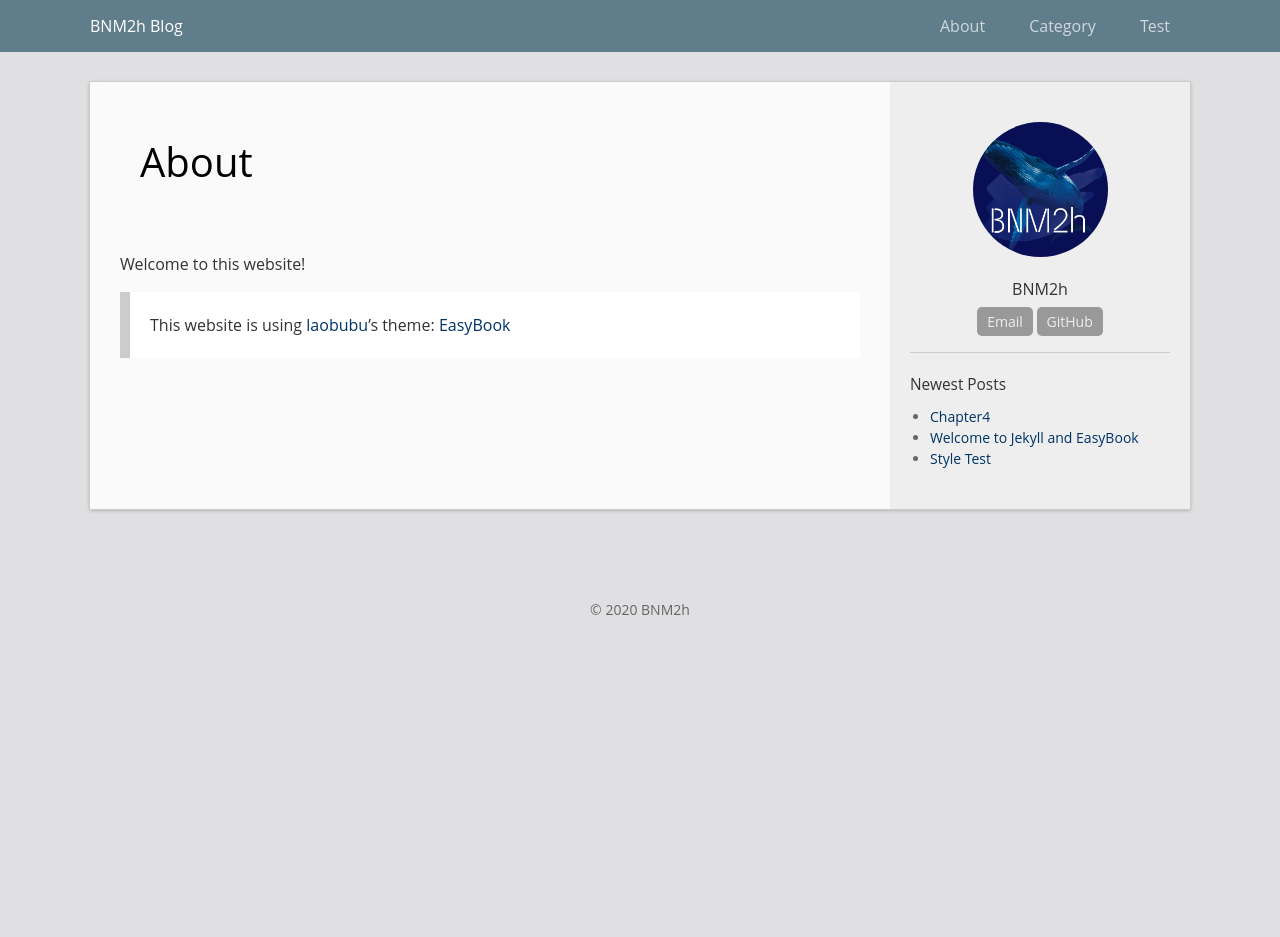
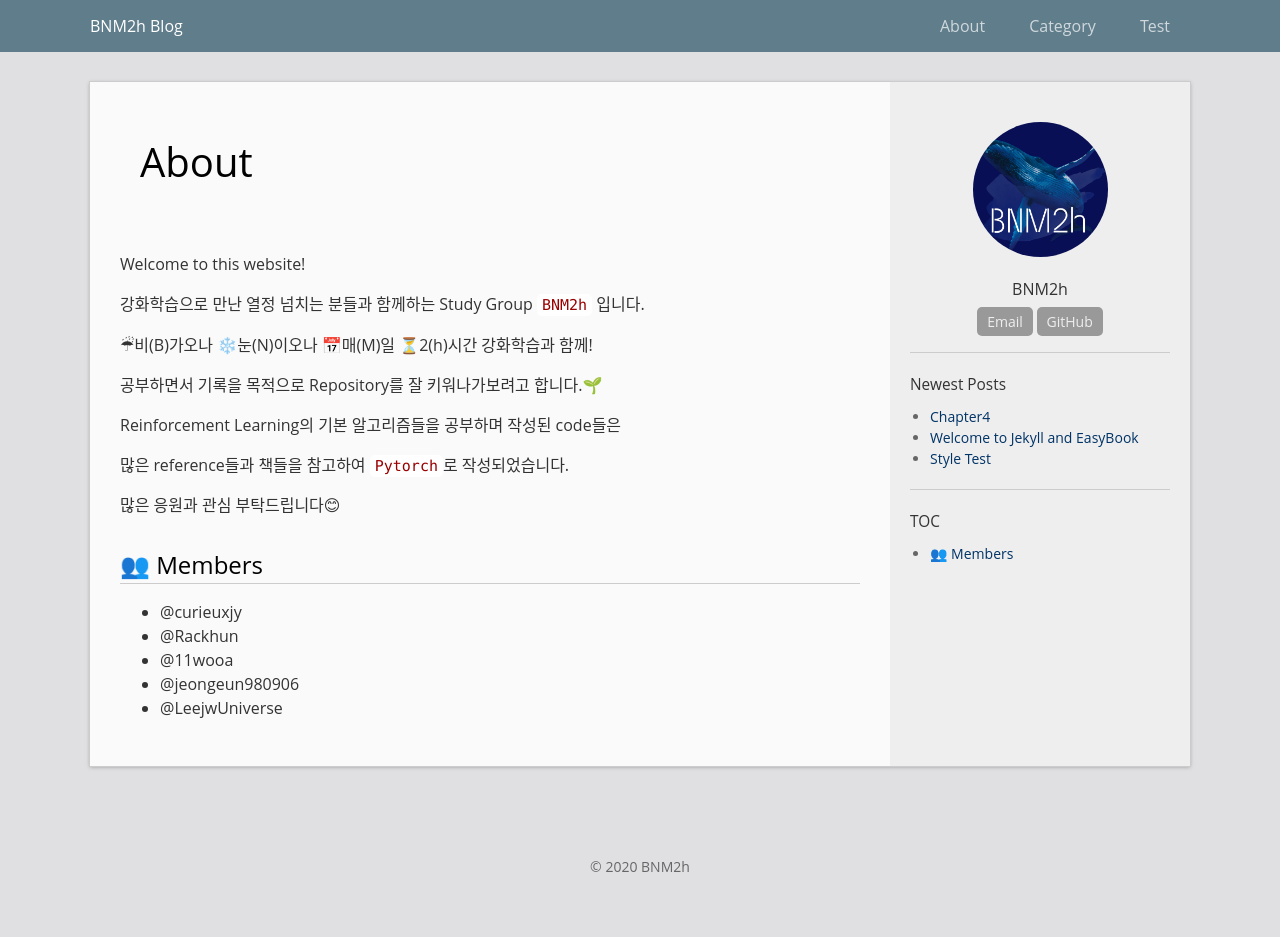
Before and after one commit to BNM2h/bnm2h.github.io, a Jekyll site: the page built from about.md, in a window 1280 px wide. Built offline with Jekyll 4.4.1, drawn with Linux system fonts in a browser that asks for light colours; emoji names are drawn with the system emoji font; before the commit the page ends 900 px from its top, so only the background shows below that.

Commit message:
no message

```diff
--- a/about.md
+++ b/about.md
@@ -6,4 +6,23 @@ permalink: /about/
 
 Welcome to this website!
 
-> This website is using [laobubu](http://laobubu.net)'s theme: [EasyBook](https://github.com/laobubu/jekyll-theme-EasyBook)
+강화학습으로 만난 열정 넘치는 분들과 함께하는 Study Group `BNM2h` 입니다.
+
+:umbrella:비(B)가오나 :snowflake:눈(N)이오나 :date:매(M)일 :hourglass_flowing_sand:2(h)시간 강화학습과 함께!
+
+공부하면서 기록을 목적으로 Repository를 잘 키워나가보려고 합니다.:seedling:
+
+Reinforcement Learning의 기본 알고리즘들을 공부하며 작성된 code들은
+
+많은 reference들과 책들을 참고하여 `Pytorch`로 작성되었습니다.
+
+많은 응원과 관심 부탁드립니다:blush:
+
+
+
+## :busts_in_silhouette: Members
+* @curieuxjy
+* @Rackhun
+* @11wooa
+* @jeongeun980906
+* @LeejwUniverse
```
Also changed, not shown: _posts/2020-07-05-openai-gym-ch4.md (+1 -20 lines).
